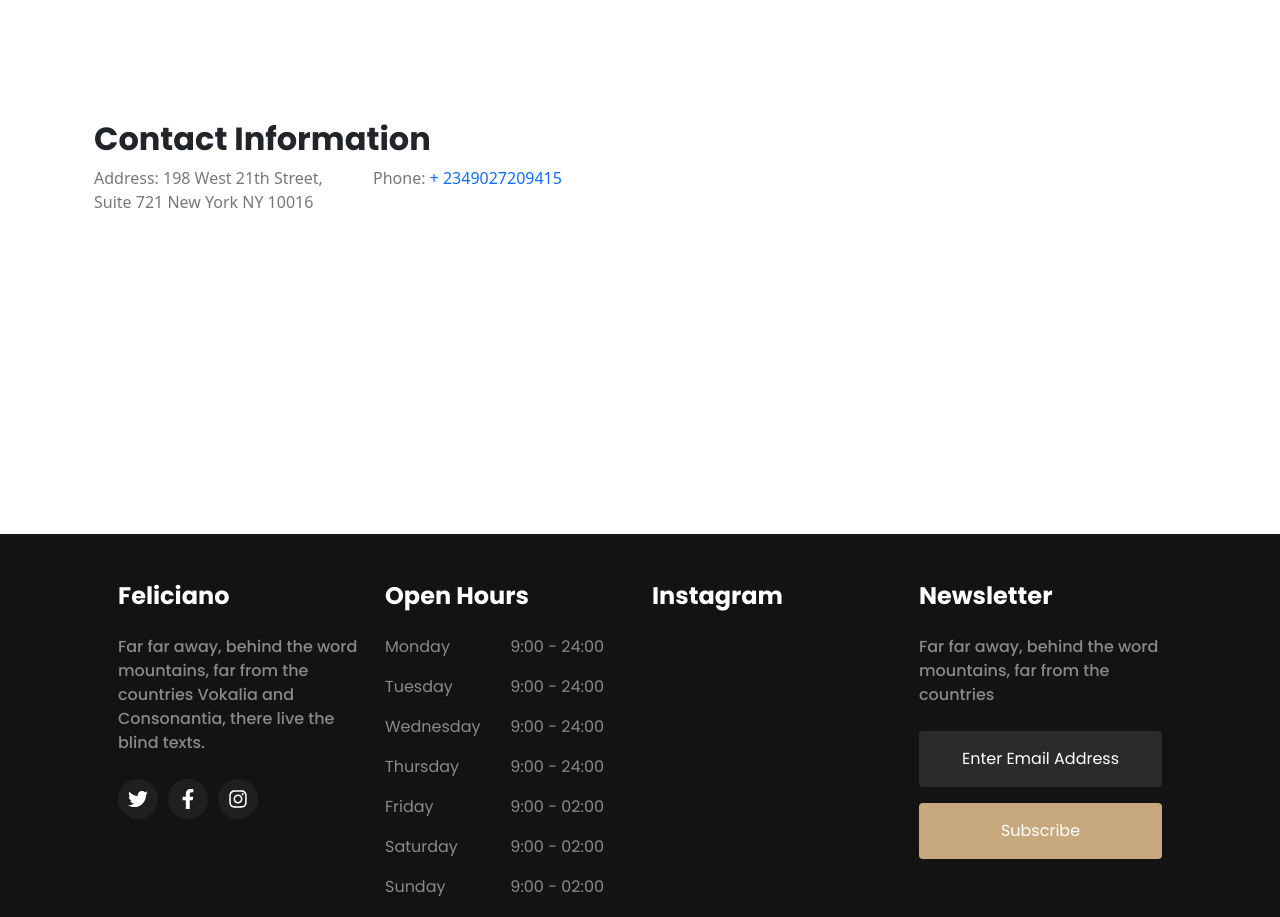
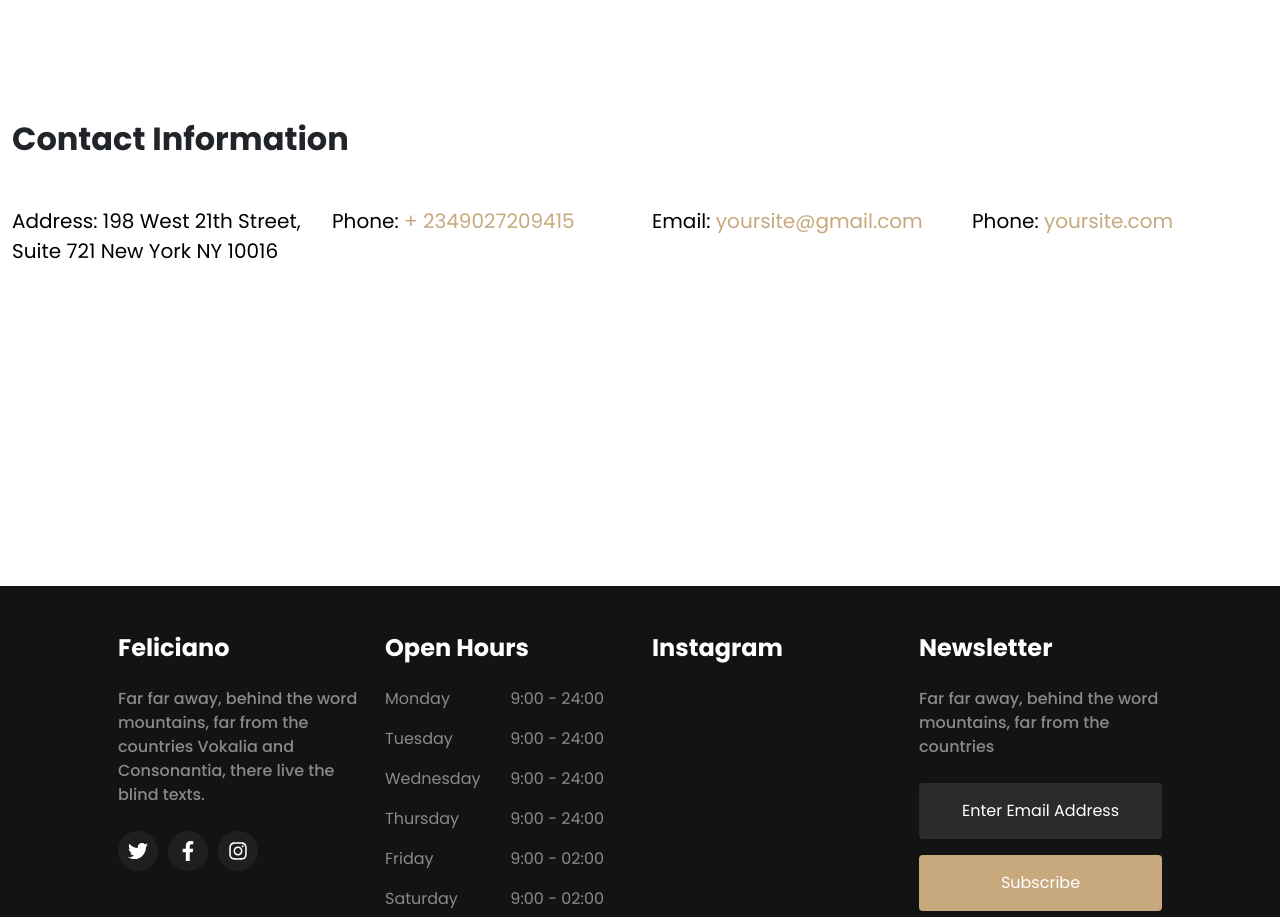
Before and after one commit to AllSparkTech100/test, a React (Vite) app: page /contact in a window 1280 px wide. Shown: the part 800-1717 px from the top of the page. Built offline with nearby package versions, Linux system fonts and the light colour scheme.

Commit message:
Add files via upload

```diff
--- a/src/Pages/Contact.jsx
+++ b/src/Pages/Contact.jsx
@@ -16,27 +16,57 @@ function Contact() {
           </div>
         </div>
 
-        <Container>
-          <Container>
+          <Container fluid>
             <div className="inner_info">
               <h2>Contact Information</h2>
             </div>
-            <Row>
-              <Col>
-                <p>
+            <Row className="last-contact-section" gap={1}>
+              <Col md={3} sm={12}>
+                <p className="fs-5">
                   Address: 198 West 21th Street, Suite 721 New York NY 10016
                 </p>
               </Col>
-              <Col>
-                <p>
-                  Phone: <span><a href="tel:+2349027209415" className="text-decoration-none">+ 2349027209415</a></span>
+              <Col md={3} sm={12}>
+                <p className="fs-5">
+                  Phone:&nbsp;
+                  <span>
+                    <a
+                      href="tel:+2349027209415"
+                      className="text-decoration-none"
+                    >
+                      + 2349027209415
+                    </a>
+                  </span>
                 </p>
               </Col>
-              <Col></Col>
-              <Col></Col>
+              <Col md={3} sm={12}>
+                <p className="fs-5">
+                  Email:&nbsp;
+                  <span>
+                    <a
+                      href="mailto:yoursite@gmail.com"
+                      className="text-decoration-none"
+                    >
+                      yoursite@gmail.com
+                    </a>
+                  </span>
+                </p>
+              </Col>
+              <Col md={3} sm={12}>
+                <p className="fs-5">
+                  Phone:&nbsp;
+                  <span>
+                    <a
+                      href="http://yoursite.com"
+                      className="text-decoration-none"
+                    >
+                      yoursite.com
+                    </a>
+                  </span>
+                </p>
+              </Col>
             </Row>
           </Container>
-        </Container>
       </main>
     </>
   );
--- a/src/Pages/pages.scss
+++ b/src/Pages/pages.scss
@@ -223,6 +223,20 @@ main {
       font-family: $font;
     }
   }
+  .last-contact-section{
+    font-family: $font;
+    margin-top: 3rem;
+    p{
+      color: black;
+      display: flex;
+      align-items: center;
+      span{
+        a{
+          color: $present;
+        }
+      }
+    }
+  }
 }
 
 @media screen and (min-width: 576px) {
```
